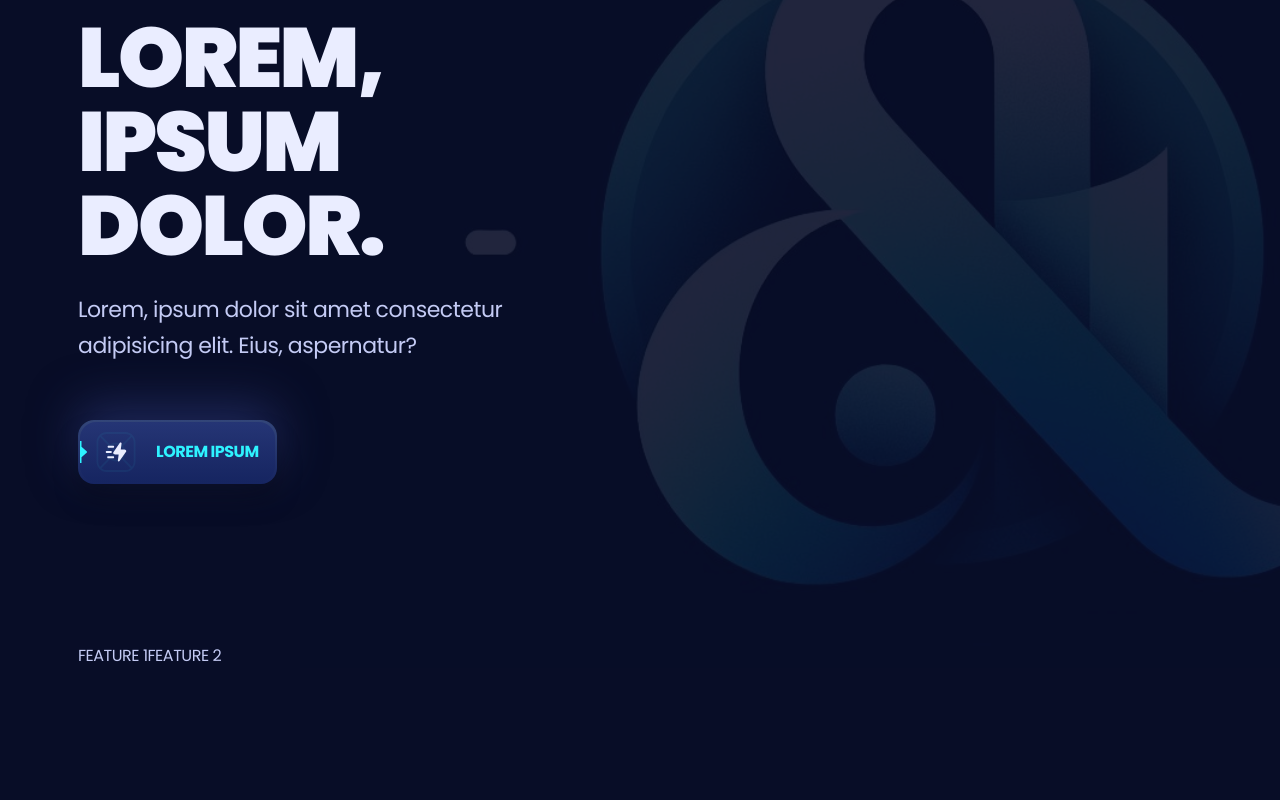
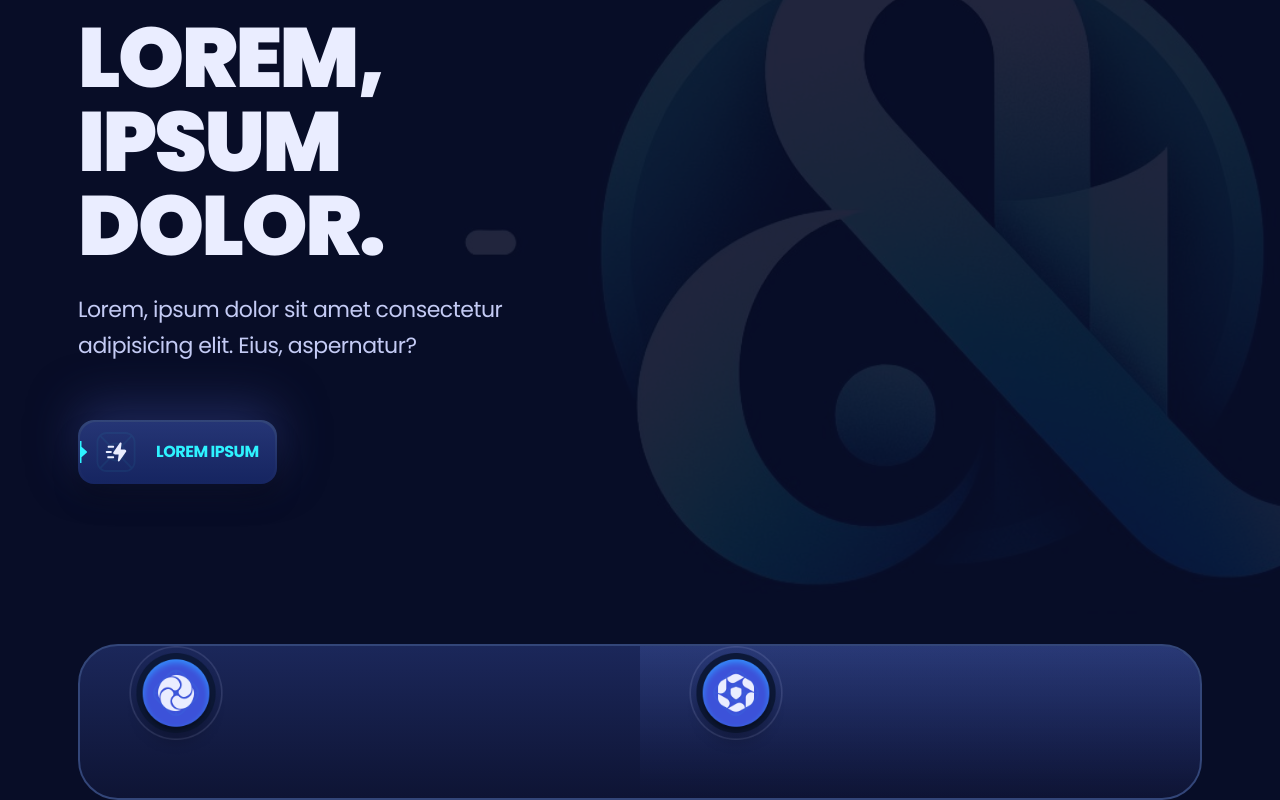
Before and after one commit to Dimterion/landing-page, a React (Vite) app: page / in a window 1280 px wide. Shown: the part 260-1060 px from the top of the page. Before the commit the page ends 928 px from the top, so only its background shows below. Built offline with nearby package versions, Linux system fonts and the light colour scheme.

Commit message:
add features icons

```diff
--- a/src/components/Features.jsx
+++ b/src/components/Features.jsx
@@ -6,9 +6,22 @@ const Features = () => {
     <section>
       <Element name="features">
         <div className="container">
-          <div className="relative flex">
-            {features.map((feature) => (
-              <div key={feature.id}>{feature.title}</div>
+          <div className="feature-after md:g7 relative flex flex-nowrap rounded-7xl border-2 border-s3 max-md:flex-col max-md:gap-3 max-md:rounded-none max-md:border-none md:flex-wrap md:overflow-hidden">
+            {features.map(({ id, icon, title }) => (
+              <div
+                key={id}
+                className="max-md:g7 relative z-2 flex-50 px-5 pb-5 max-md:flex-320 max-md:rounded-3xl max-md:border-2 max-md:border-s3 md:px-10 md:pb-10"
+              >
+                <div className="flex w-full items-start justify-start">
+                  <div className="">
+                    <img
+                      src={icon}
+                      className="size-28 object-contain"
+                      alt={`${title} icon`}
+                    />
+                  </div>
+                </div>
+              </div>
             ))}
           </div>
         </div>
--- a/src/constants/index.js
+++ b/src/constants/index.js
@@ -1,6 +1,10 @@
+import feature1 from "../assets/features/feature_1.png";
+import feature2 from "../assets/features/feature_2.png";
+
 export const features = [
   {
     id: "0",
+    icon: feature1,
     caption: "LOREM IPSUM",
     title: "FEATURE 1",
     text: "LOREM 1",
@@ -10,6 +14,7 @@ export const features = [
   },
   {
     id: "1",
+    icon: feature2,
     caption: "LOREM IPSUM",
     title: "FEATURE 2",
     text: "LOREM 2",
```
